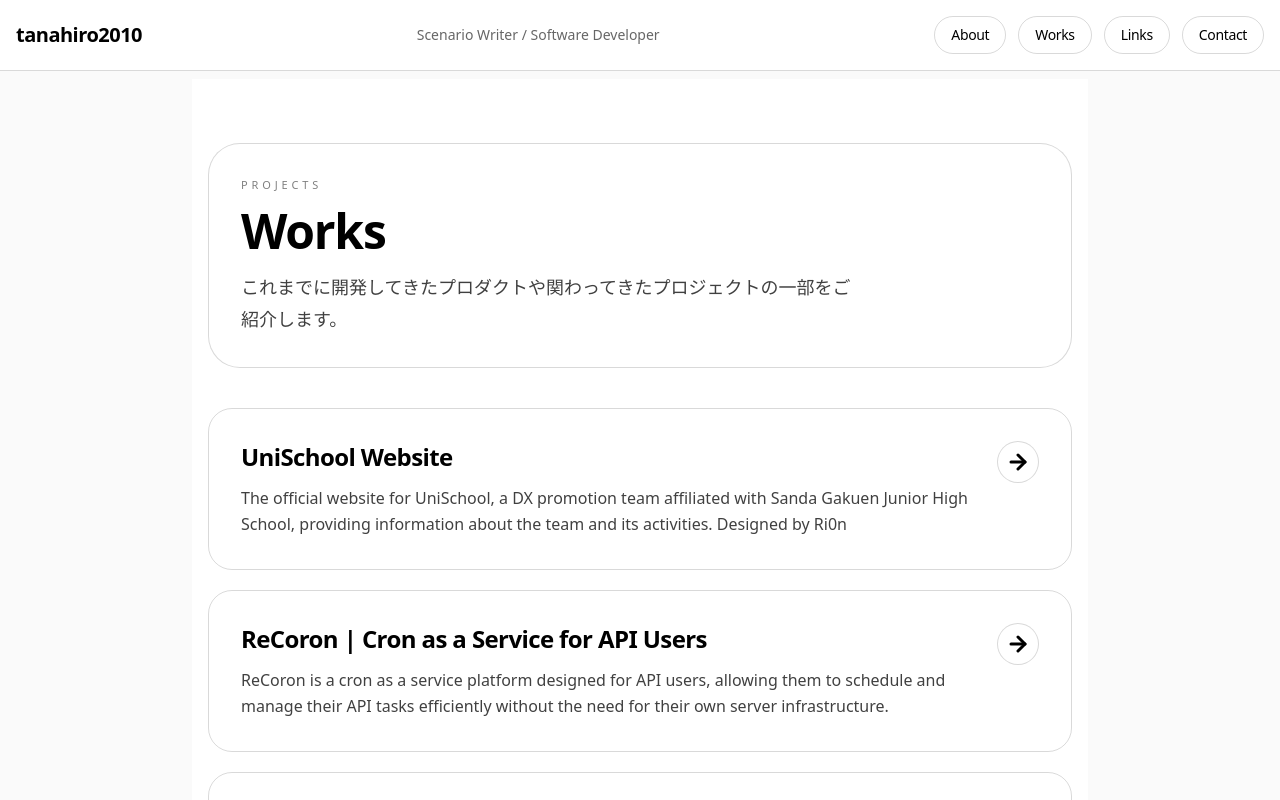
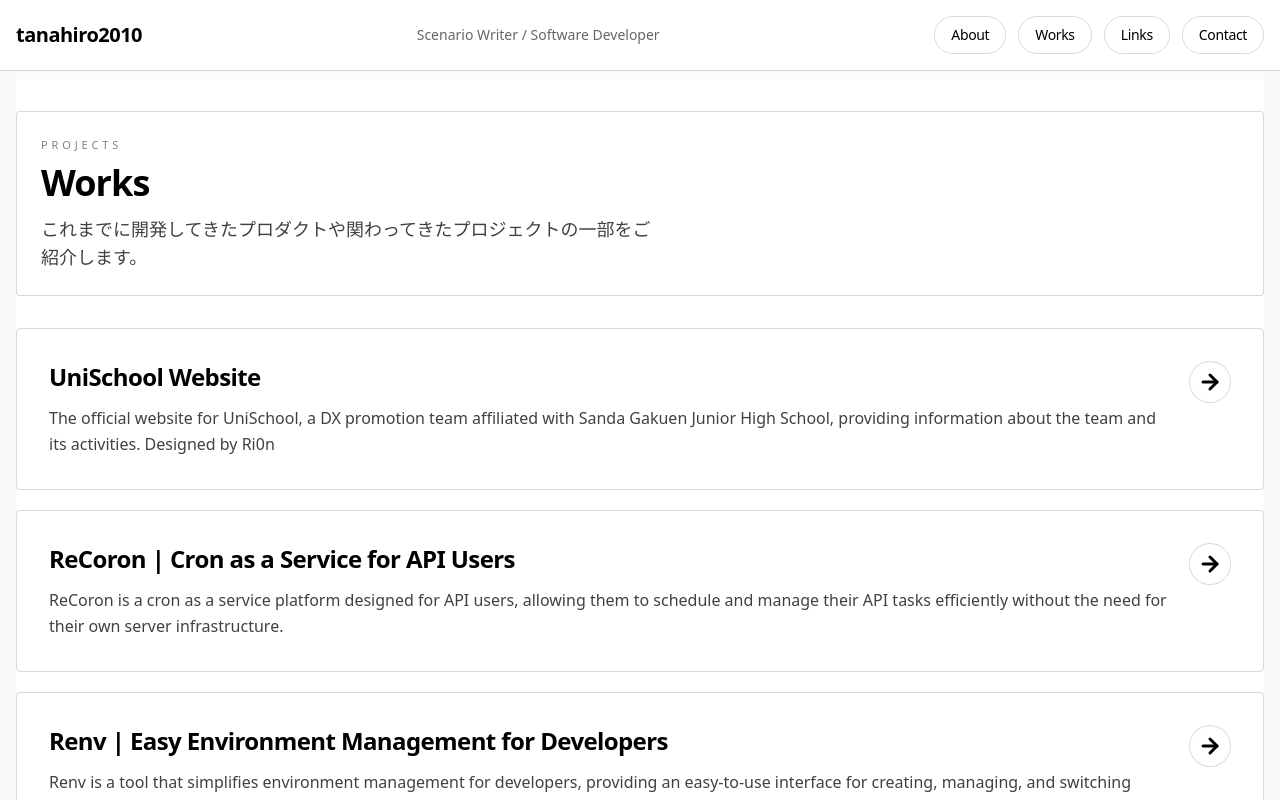
Before and after one commit to tanahiro2010/portfolio, a React (Vite) app: page /works in a window 1280 px wide. Shown: the top 800 px of the page. Built offline with nearby package versions, Linux system fonts and the light colour scheme.

Commit message:
feat: Worksコンポーネントのスタイルを改善し、デザインを統一

```diff
--- a/src/app/works/index.tsx
+++ b/src/app/works/index.tsx
@@ -32,12 +32,12 @@
 
 const Works = () => {
     return (
-        <div className="mx-auto max-w-4xl bg-white px-4 py-10 text-black md:py-16">
+        <div className="w-full bg-white px-0 py-0 text-black md:py-8">
             <BlurFade delay={0.1} inView>
-                <div className="mb-10 rounded-[2rem] border border-black/15 bg-white p-6 md:p-8">
+                <div className="mb-8 rounded border border-black/15 bg-white p-4 md:p-6">
                     <p className="text-[11px] uppercase tracking-[0.35em] text-black/50">projects</p>
-                    <h1 className="mt-3 text-4xl font-semibold tracking-tight text-black md:text-5xl">Works</h1>
-                    <p className="mt-4 max-w-[620px] text-base leading-8 text-black/75 md:text-lg">
+                    <h1 className="mt-2 text-3xl font-semibold tracking-tight text-black md:text-4xl">Works</h1>
+                    <p className="mt-3 max-w-[620px] text-base leading-7 text-black/75 md:text-lg">
                         これまでに開発してきたプロダクトや関わってきたプロジェクトの一部をご紹介します。
                     </p>
                 </div>
@@ -48,7 +48,7 @@
                     <BlurFade key={work.title} delay={0.2 + idx * 0.1} inView>
                         <Link
                             to={work.href}
-                            className="group block rounded-[1.5rem] border border-black/15 p-6 md:p-8 transition-colors hover:bg-black hover:text-white"
+                            className="group block rounded border border-black/15 p-6 md:p-8 transition-colors hover:bg-black hover:text-white"
                         >
                             <div className="flex items-start justify-between gap-4">
                                 <div className="space-y-3">
```
